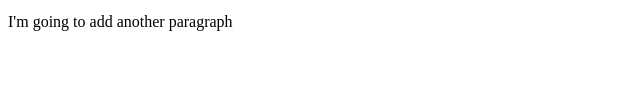
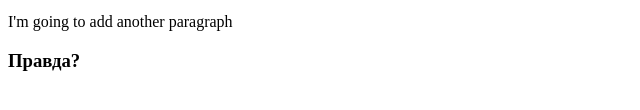
Before and after one commit to vvk17/vvk17-coursera-tests, a plain HTML site: page index.html in a window 1280 px wide. Shown: the part 148-258 px from the top of the page, without its empty margins (0-640 px from the left). Drawn offline with Linux system fonts and the light colour scheme.

Commit message:
New version uploaded.

```diff
--- a/index.html
+++ b/index.html
@@ -9,5 +9,6 @@
     <h2>Я здесь</h2>
     <p>Это простой параграф</p>
     <p>I'm going to add another paragraph</p>
+    <h3>Правда?</h3>
   </body>
 </html>
```
